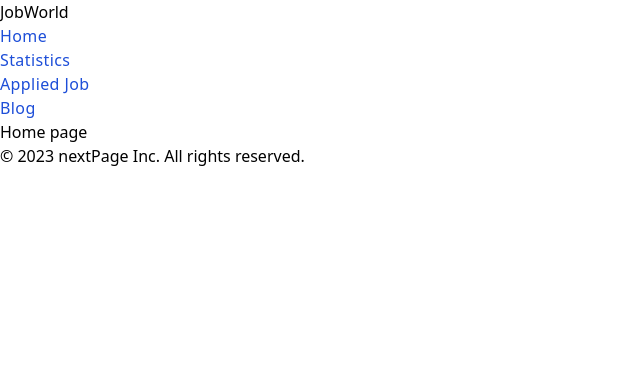
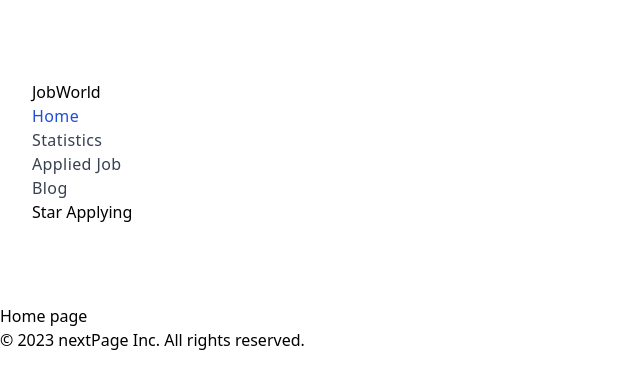
Before and after one commit to Mohammad-Arkan/assignment-9, a React (Vite) app: page / in a window 1280 px wide. Shown: the top 388 px of the page, without its empty margins (0-640 px from the left). Built offline with nearby package versions, Linux system fonts and the light colour scheme.

Commit message:
implement header

```diff
--- a/src/components/Header.jsx
+++ b/src/components/Header.jsx
@@ -3,35 +3,37 @@ import { NavLink } from 'react-router-dom';
 
 const Header = () => {
     return (
-        <div>
-            <div>
+        <div className='my-container'>
+            <div className='flex items-center justify-between'>
                 <div>JobWorld</div>
                 <div>
-                    <ul>
+                    <ul className='flex items-center justify-center gap-5'>
                         <li>
                             <NavLink to="/"
                               className={({ isActive }) => (isActive ? 'active' : 'default')}
                             >Home</NavLink>
                         </li>
                         <li>
-                            <NavLink to="/"
+                            <NavLink to="/statistics"
                               className={({ isActive }) => (isActive ? 'active' : 'default')}
                             >Statistics</NavLink>
                         </li>
                         <li>
-                            <NavLink to="/"
+                            <NavLink to="/appliedjobs"
                               className={({ isActive }) => (isActive ? 'active' : 'default')}
                             >Applied Job</NavLink>
                         </li>
                         <li>
-                            <NavLink to="/"
+                            <NavLink to="/blog"
                               className={({ isActive }) => (isActive ? 'active' : 'default')}
                             >Blog</NavLink>
                         </li>
 
                     </ul>
                 </div>
-                <div></div>
+                <div>
+                    <button>Star Applying</button>
+                </div>
             </div>
         </div>
     );
```
Also changed, not shown: src/main.jsx (+7 -1 lines).
